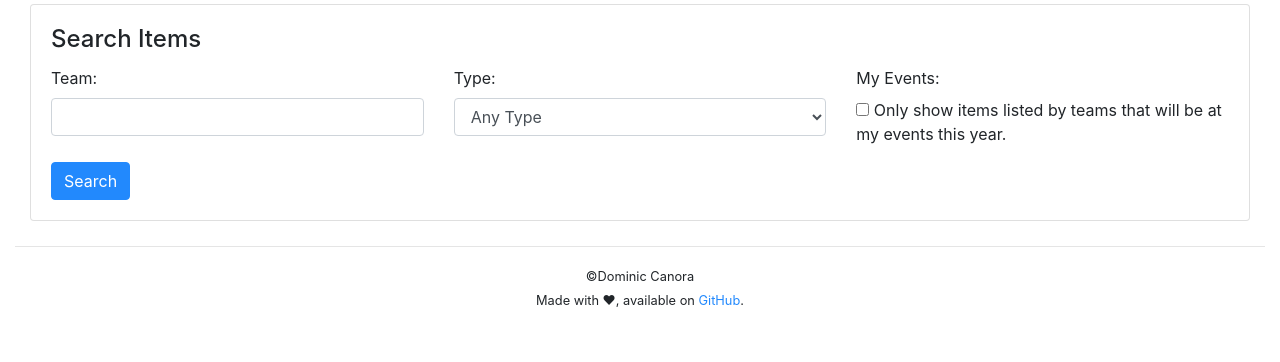
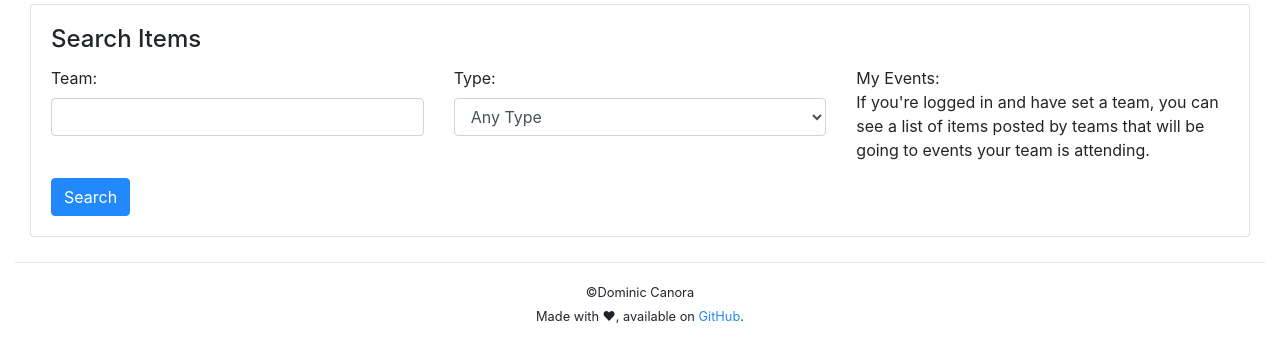
Before and after one commit to dc74089/oneshirt, a Django app: page /search/ in a window 1280 px wide. Shown: the part 66-428 px from the top of the page. Run offline with Django 3.2, Linux system fonts and the light colour scheme; the visitor is signed in with stand-in values (Sample User, id 1); some libraries are stand-ins or nearby versions.

Commit message:
Call out team by name in search

```diff
--- a/trade/templates/trade/search.html
+++ b/trade/templates/trade/search.html
@@ -91,14 +91,15 @@
               </select>
             </div>
             <div class="form-group col-sm-12 col-lg-4">
-              {% if not request.user.is_authenticated %}
+              {% if not team or not request.user.is_authenticated %}
                 My Events:<br>
-                If you're logged in, you can see a list of items posted by teams that will be going to events your
-                team is attending.
+                If you're logged in and have set a team, you can see a list of items posted by teams that will be going
+                to events your team is attending.
               {% else %}
                 <label style="width: 100%" for="">My Events:</label>
                 <input type="checkbox" id="my_events">
-                <label style="display: inline;" for="my_events">Only show items listed by teams that will be at my
+                <label style="display: inline;" for="my_events">Only show items listed by teams that will be
+                  at {{ team.nickname }}'s
                   events this year.</label>
               {% endif %}
             </div>
--- a/trade/views/search.py
+++ b/trade/views/search.py
@@ -1,14 +1,20 @@
+from django.core.exceptions import ObjectDoesNotExist
 from django.db.models import Q
 from django.http.response import JsonResponse
 from django.shortcuts import render
 from django.template.loader import render_to_string
 
-from ..models import Item, OneshirtUser
+from ..models import Item, OneshirtUser, FRCTeam
 
 
 def search(request):
     ctx = {}
     ctx['item_types'] = Item.item_types
+
+    try:
+        ctx['team'] = OneshirtUser.objects.get(django_user=request.user).team
+    except ObjectDoesNotExist:
+        pass
 
     return render(request, 'trade/search.html', ctx)
 
```
